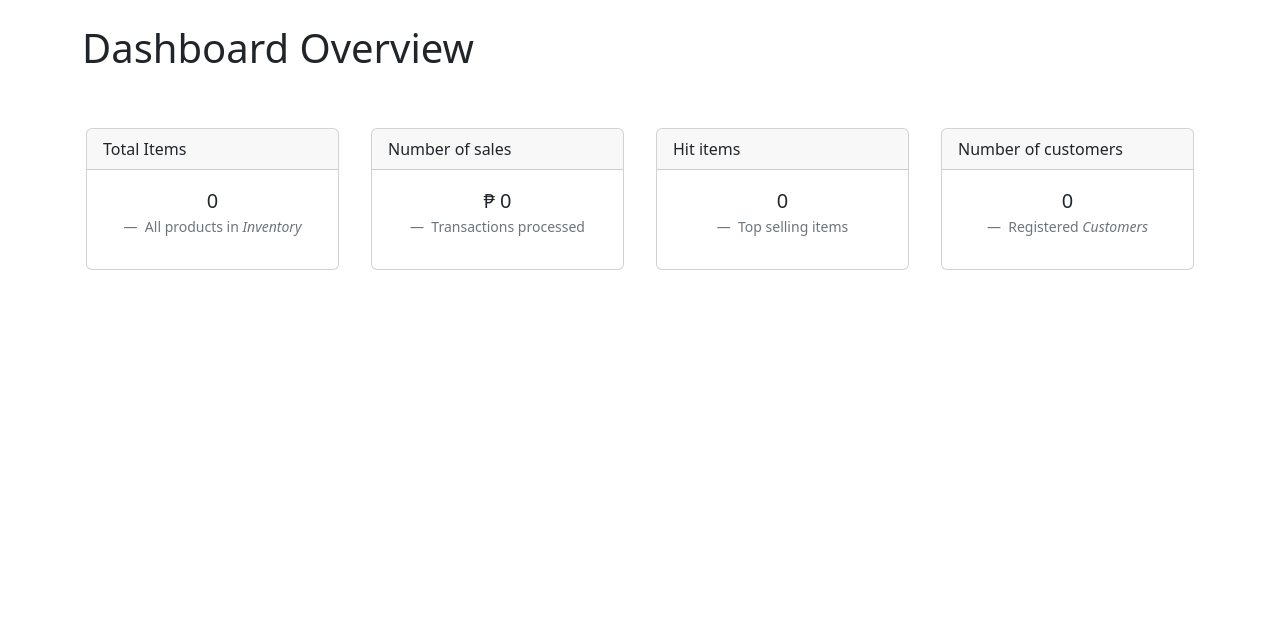
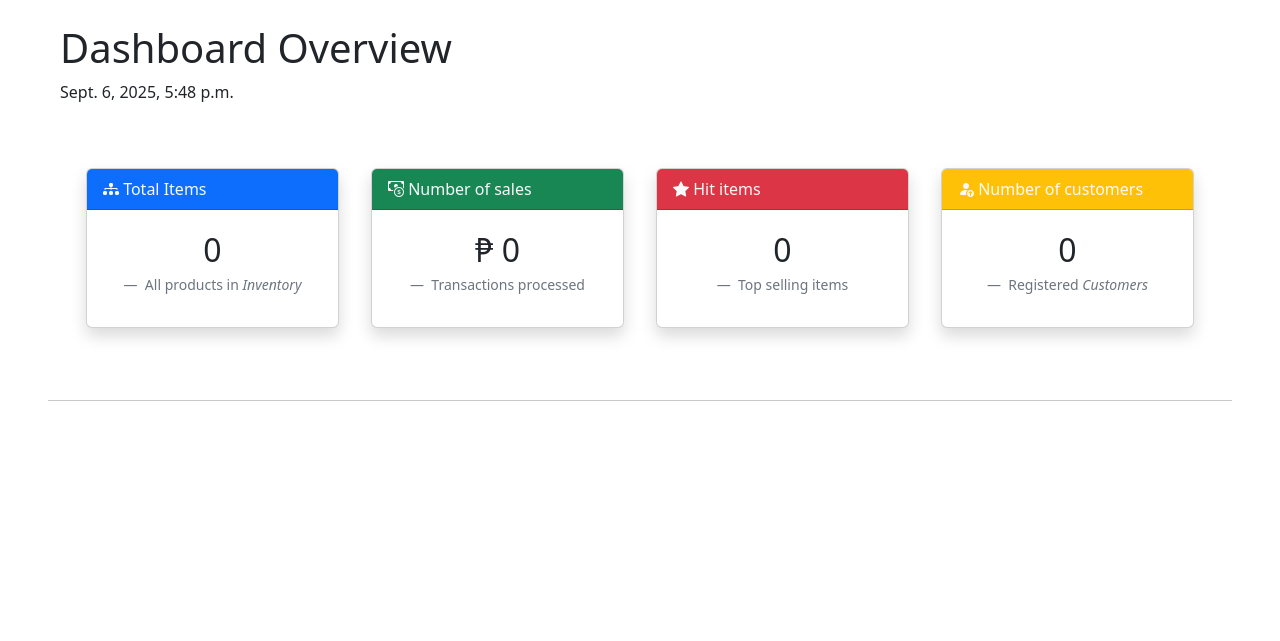
Before and after one commit to HeeJinn/InventoryMonitoringSystem, a Django app: page /dashboard/ in a window 1280 px wide. Shown: the part 56-697 px from the top of the page. Run offline with Django 4.2, Linux system fonts and the light colour scheme; data that the repository does not hold is empty.

Commit message:
added the navigation and ui for the remaining pages. added current date and time beside of dashboard

```diff
--- /dev/null
+++ b/SariStore/InventoryMonitoringSystem/templates/homeUI/customers.html
@@ -0,0 +1,5 @@
+{% extends "homeUI/layout.html" %}
+
+{% block content %}
+<h1>Customers page</h1>
+{% endblock %}
--- a/SariStore/InventoryMonitoringSystem/templates/homeUI/index.html
+++ b/SariStore/InventoryMonitoringSystem/templates/homeUI/index.html
@@ -2,18 +2,19 @@
 
 {% block content %}
 
-<div class="container mt-3 my-md-4 my-lg-4 my-xl-4 my-xxl-4">
+<div class="container mt-3 mx-5 my-md-4 my-lg-4 my-xl-4 my-xxl-4">
     <h1>Dashboard Overview</h1>
+    <p>{{ dateNow }}</p>
 </div>
 <div class="container text-center my-2">
   <div class="row">
     <div class="col-12 col-md-6 col-lg-3 px-5 px-md-2 px-lg-2 px-xl-3 px-xxl-4 py-3">
-      <div class="card">
-        <div class="card-header text-start">Total Items</div>
+      <div class="card shadow">
+        <div class="card-header text-start bg-primary text-light"><i class="bi bi-diagram-3-fill"></i> Total Items</div>
         <div class="card-body">
           <figure>
             <blockquote class="blockquote">
-              <p>{{ totalItems }}</p>
+              <p class="fs-2">{{ totalItems }}</p>
             </blockquote>
             <figcaption class="blockquote-footer">
               All products in <cite title="Source Title">Inventory</cite>
@@ -23,12 +24,12 @@
       </div>
     </div>
     <div class="col-12 col-md-6 col-lg-3 px-5 px-md-2 px-lg-2 px-xl-3 px-xxl-4 py-3">
-      <div class="card">
-        <div class="card-header text-start">Number of sales</div>
+      <div class="card shadow">
+        <div class="card-header text-start bg-success text-light"><i class="bi bi-cash-coin"></i> Number of sales</div>
         <div class="card-body">
           <figure>
             <blockquote class="blockquote">
-              <p>₱ {{ sales }}</p>
+              <p class="fs-2">₱ {{ sales }}</p>
             </blockquote>
             <figcaption class="blockquote-footer">
               Transactions processed
@@ -38,12 +39,12 @@
       </div>
     </div>
     <div class="col-12 col-md-6 col-lg-3 px-5 px-md-2 px-lg-2 px-xl-3 px-xxl-4 py-3">
-      <div class="card">
-        <div class="card-header text-start">Hit items</div>
+      <div class="card shadow">
+        <div class="card-header text-start bg-danger text-light"><i class="bi bi-star-fill"></i> Hit items</div>
         <div class="card-body">
           <figure>
             <blockquote class="blockquote">
-              <p>{{ hitItems }}</p>
+              <p class="fs-2">{{ hitItems }}</p>
             </blockquote>
             <figcaption class="blockquote-footer">
               Top selling items
@@ -53,12 +54,12 @@
       </div>
     </div>
     <div class="col-12 col-md-6 col-lg-3 px-5 px-md-2 px-lg-2 px-xl-3 px-xxl-4 py-3">
-      <div class="card">
-        <div class="card-header text-start">Number of customers</div>
+      <div class="card shadow">
+        <div class="card-header text-start bg-warning text-light"><i class="bi bi-person-fill-up"></i> Number of customers</div>
         <div class="card-body">
           <figure>
             <blockquote class="blockquote">
-              <p>{{ totalCustomers }}</p>
+              <p class="fs-2">{{ totalCustomers }}</p>
             </blockquote>
             <figcaption class="blockquote-footer">
               Registered <cite title="Source Title">Customers</cite>
@@ -69,6 +70,7 @@
     </div>
   </div>
 </div>
+<hr class="mx-5 my-5">
 {% endblock %}
 
 {% block analytics %}
--- /dev/null
+++ b/SariStore/InventoryMonitoringSystem/templates/homeUI/items.html
@@ -0,0 +1,5 @@
+{% extends "homeUI/layout.html" %}
+
+{% block content %}
+<h1>Items page</h1>
+{% endblock %}
--- a/SariStore/InventoryMonitoringSystem/templates/homeUI/layout.html
+++ b/SariStore/InventoryMonitoringSystem/templates/homeUI/layout.html
@@ -2,7 +2,7 @@
 <html lang="en">
   <head>
     <meta charset="UTF-8" />
-    <title>Title</title>
+    <title>Sari-sari store</title>
     <link
       rel="stylesheet"
       href="https://cdn.jsdelivr.net/npm/bootstrap-icons@1.13.1/font/bootstrap-icons.min.css" />
@@ -21,7 +21,7 @@
     <header>
       <nav class="navbar navbar-expand-lg navbar-dark bg-dark">
         <div class="container-fluid">
-          <a class="navbar-brand mx-5 m" href="#">
+          <a class="navbar-brand mx-5 m" href="{% url 'dashboard' %}">
             <i class="bi bi-shop-window pe-1"></i>
             Sari-sari store
           </a>
@@ -62,20 +62,20 @@
                 </li>
                 <li class="nav-item">
                   <a
-                    class="nav-link {% if active_page == 'costumer' %}active{% endif %}"
-                    href=""
-                    {% if active_page == 'costumer' %}aria-current="page"{% endif %}>Costumers</a>
+                    class="nav-link {% if active_page == 'customer' %}active{% endif %}"
+                    href="{% url 'customer' %}"
+                    {% if active_page == 'customer' %}aria-current="page"{% endif %}>Costumers</a>
                 </li>
                 <li class="nav-item">
                   <a
                     class="nav-link {% if active_page == 'items' %}active{% endif %}"
-                    href=""
+                    href="{% url 'items' %}"
                     {% if active_page == 'items' %}aria-current="page"{% endif %}>Items</a>
                 </li>
                 <li class="nav-item">
                   <a
                     class="nav-link {% if active_page == 'transactions' %}active{% endif %}"
-                    href=""
+                    href="{% url 'transactions' %}"
                     {% if active_page == 'transactions' %}aria-current="page"{% endif %}>Transactions</a>
                 </li>
               </ul>
--- /dev/null
+++ b/SariStore/InventoryMonitoringSystem/templates/homeUI/transactions.html
@@ -0,0 +1,5 @@
+{% extends "homeUI/layout.html" %}
+
+{% block content %}
+<h1>Transactions page</h1>
+{% endblock %}
--- a/SariStore/InventoryMonitoringSystem/views.py
+++ b/SariStore/InventoryMonitoringSystem/views.py
@@ -1,3 +1,4 @@
+import datetime
 from math import trunc
 
 from django.db import connection
@@ -13,6 +14,7 @@ from django.db.models import Count
 # Create your views here.
 
 def index(request):
+    dateNow = datetime.datetime.today()
     totalItems = Items.objects.count()
     totalSales = Transactions.objects.all()
     totalCustomers = Customer.objects.count()
@@ -43,6 +45,7 @@ def index(request):
         "totalCustomers": totalCustomers,
         "hitItems": hitItems,
         "sales": sales,
+        "dateNow": dateNow
     }
     return render(request, "homeUI/index.html", context)
 
@@ -52,7 +55,7 @@ def costumerPage(request):
         "activePage": "customer",
         "costumers": costumers,
     }
-    return
+    return render(request, "homeUI/customers.html", context)
 
 def itemsPage(request):
     items = Items.objects.all()
@@ -60,7 +63,7 @@ def itemsPage(request):
         "activePage": "items",
         "items": items,
     }
-    return
+    return render(request, "homeUI/items.html", context)
 
 def transacationsPage(request):
     transactions = Transactions.objects.all()
@@ -68,4 +71,4 @@ def transacationsPage(request):
         "activePage": "transactions",
         "transactions": transactions,
     }
-    return
+    return render(request, "homeUI/transactions.html", context)
```
